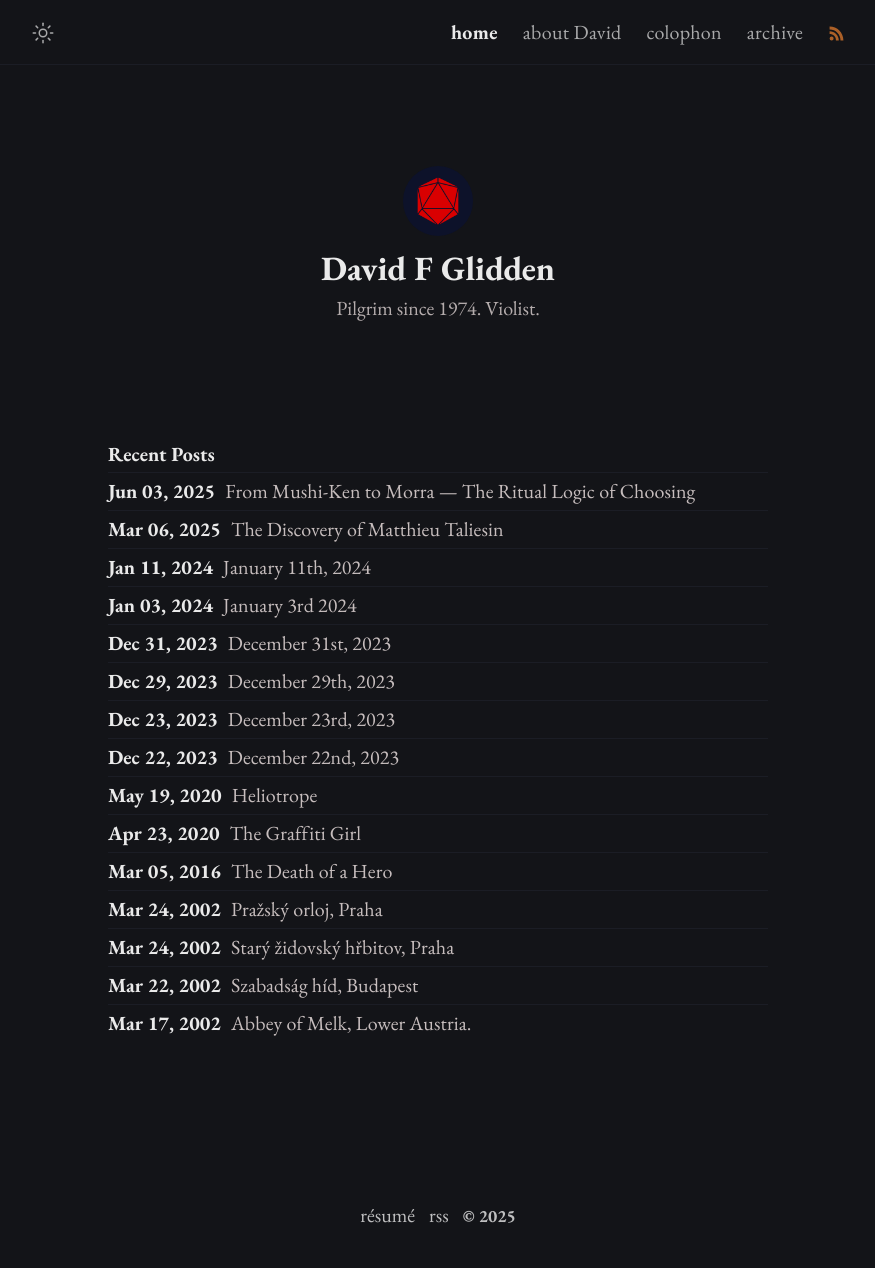
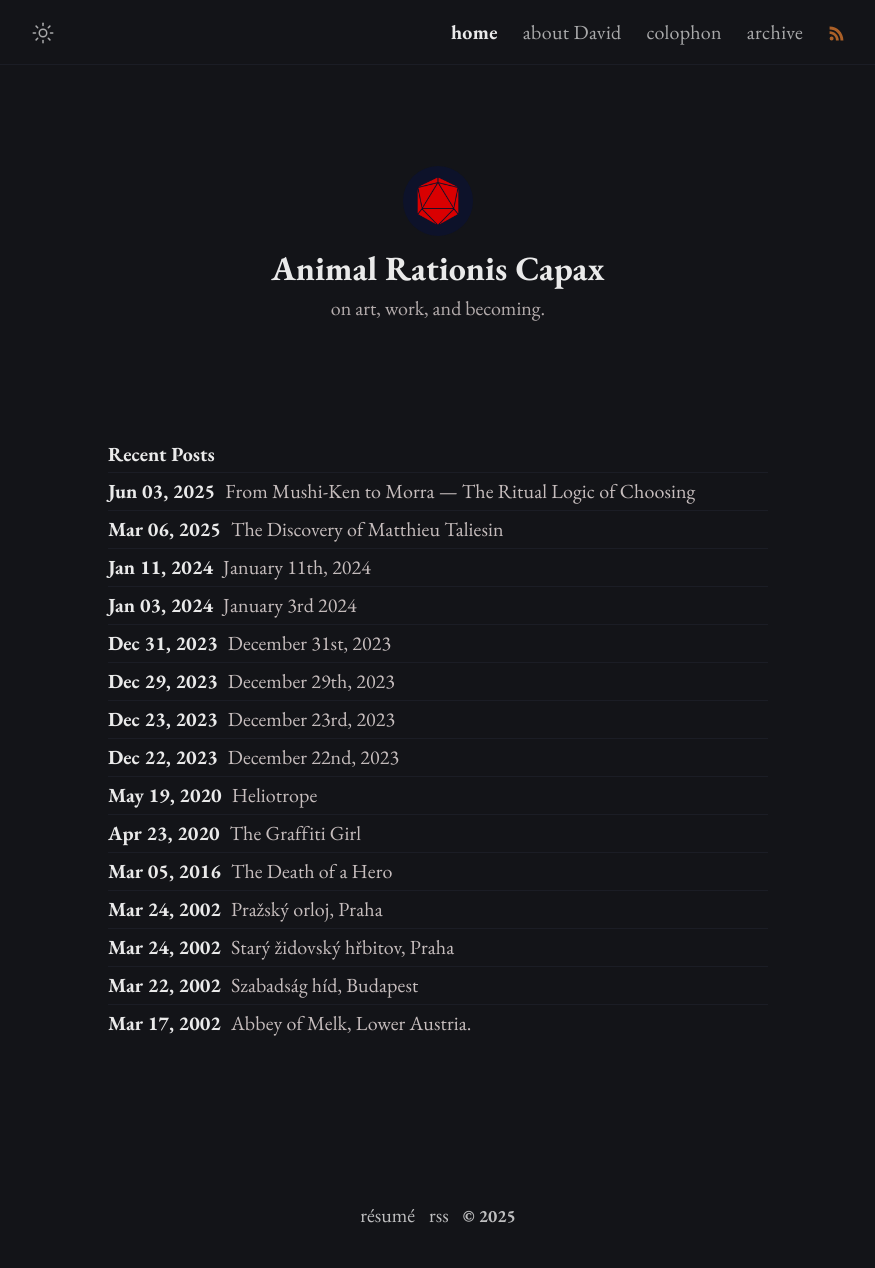
Before and after one commit to davidglidden/davidglidden.github.io, a Jekyll site: the page built from index.md, in a window 1280 px wide. Shown: the whole page, without its empty margins (202-1077 px from the left). Built offline with Jekyll 4.4.1, drawn with Linux system fonts in a browser that asks for light colours.

Commit message:
Update _config.yml
fixed title problem

```diff
--- a/_config.yml
+++ b/_config.yml
@@ -8,8 +8,8 @@ mode: "dark" # default theme: "dark" | "light"
 
 # Profile settings
 author:
-  name: "David F Glidden"
-  bio: "Pilgrim since 1974. Violist."  # fixed typo in 'Pilgim' and corrected YAML string usage
+  name: "Animal Rationis Capax" # David F Glidden
+  bio: "on art, work, and becoming." # Pilgrim since 1974. Violist.
   username: "davidglidden"
   email: "d@davidglidden.eu"
   avatar: "/assets/img/avatar.png"
```
